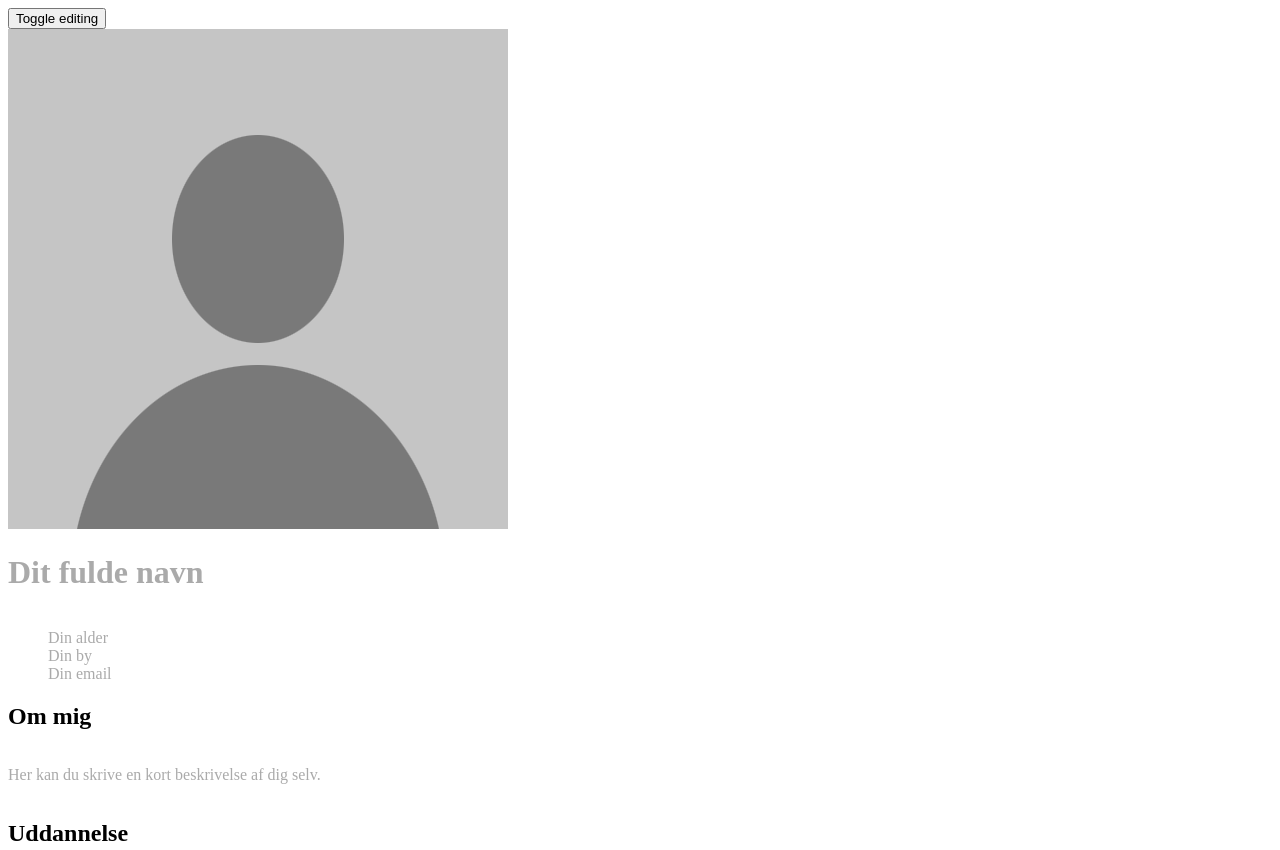
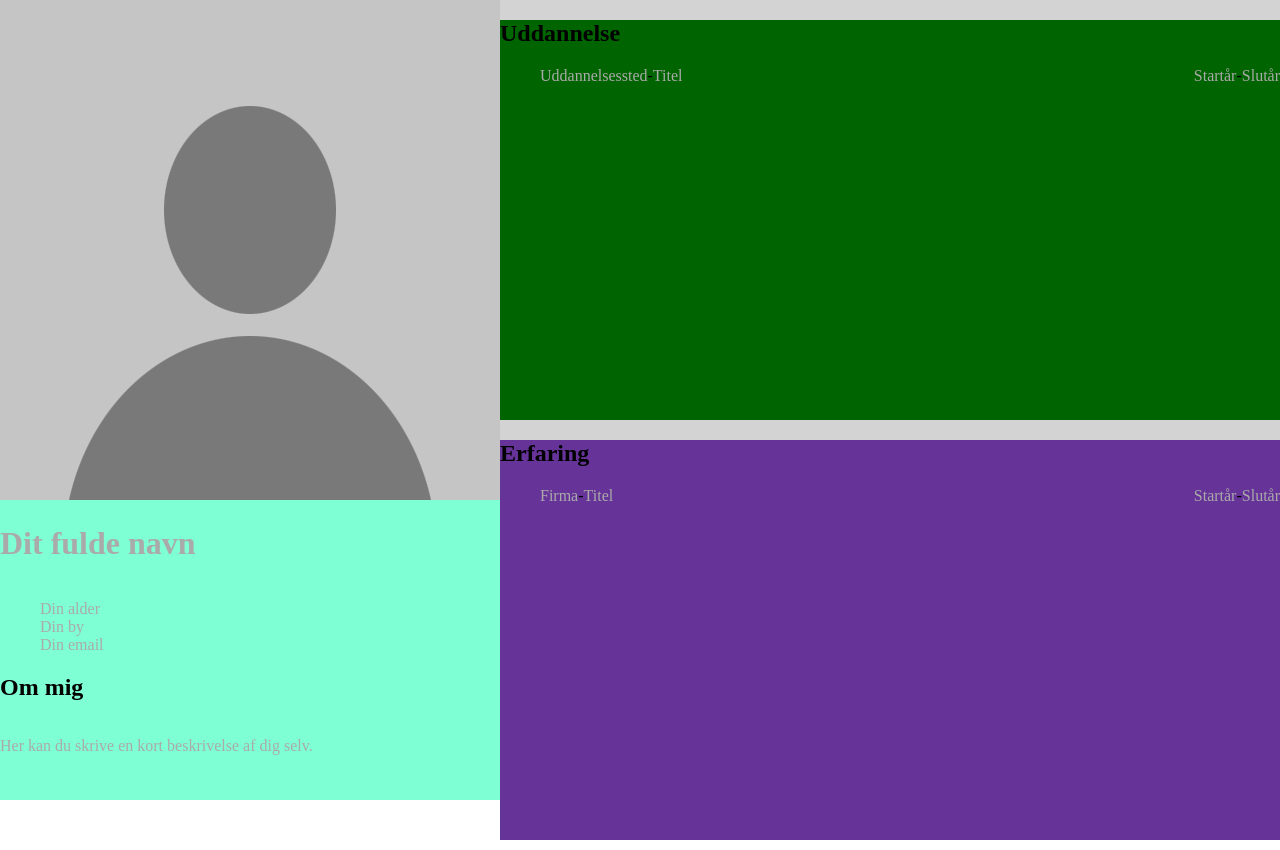
Before and after one commit to tobloef/nem-cv, a plain HTML site: page components/temporary/cv1.html in a window 1280 px wide. Shown: the top 850 px of the page. Drawn offline with Linux system fonts and the light colour scheme.

Commit message:
Did some work on cv1

```diff
--- a/components/temporary/cv1.html
+++ b/components/temporary/cv1.html
@@ -9,7 +9,6 @@
 <script type="module" src="edit-toggle.js"></script>
 <link rel="stylesheet" href="temp.css">
 <main>
-	<button onclick="toggleAllEditors()">Toggle editing</button>
 	<section class="introbox">
 		<div class="introbox-inner">
 			<img src="placeholder-person.png" alt="image of you">
@@ -20,12 +19,10 @@
 				<li class="email"><editable-component placeholder="Din email" element="div"></editable-component></li>
 			</ul>
 		</div>
-	</section>
-	<section class="description">
 		<h1>Om mig</h1>
 		<editable-component element="p" placeholder="Her kan du skrive en kort beskrivelse af dig selv."></editable-component>
 	</section>
-	<div>
+	<div class="other">
 		<section class="education">
 			<h1>Uddannelse</h1>
 			<ul class="education-list">
--- a/components/temporary/temp.css
+++ b/components/temporary/temp.css
@@ -4,7 +4,9 @@ editable-component:empty {
 editable-component *:before:empty{
     content: attr(placeholder);
 }
-
+body {
+    margin: 0;
+}
 li {
     user-select: none;
 }
@@ -16,3 +18,31 @@ li {
 .facts li {
     display: flex;
 }
+
+main {
+    display: flex;
+    flex-direction: row;
+    min-height: 100vh;
+}
+.introbox {
+    background-color: aquamarine;
+    height: 100vh;
+    max-height: 100vh;
+}
+
+.other {
+    background-color: lightgray;
+    width: 100%;
+}
+.other section {
+    height: 100%;
+    max-height: 50vh;
+}
+.other section h1 {
+    }
+.education {
+    background-color: darkgreen;
+}
+.experience {
+    background-color: rebeccapurple;
+}
```
